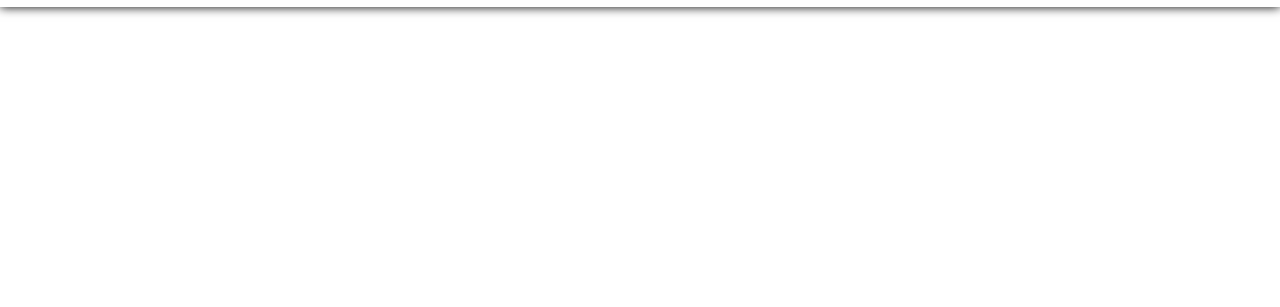
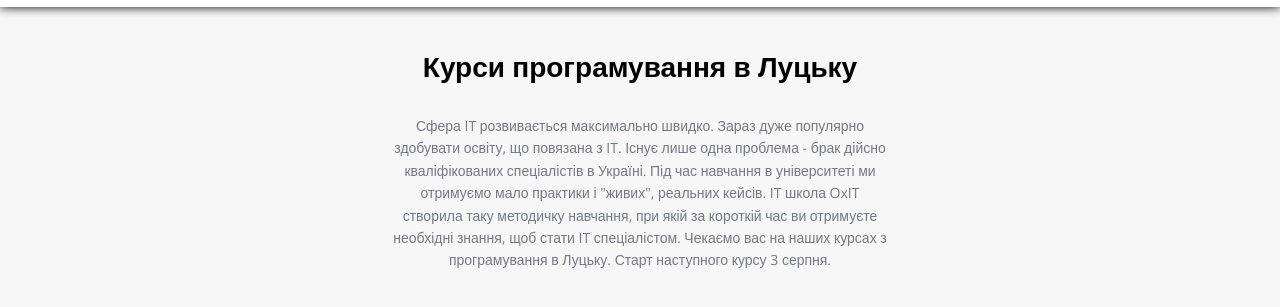
Before and after one commit to ImmortalAmxx/Fourth-Layout, a plain HTML site: page index.html in a window 1280 px wide. Shown: the part 93-400 px from the top of the page. Drawn offline with nearby package versions, Linux system fonts and the light colour scheme.

Commit message:
Add the left content for the future register block.

```diff
--- a/index.html
+++ b/index.html
@@ -17,9 +17,9 @@
       <header>
         <div class="nav-content">
           <div class="nav-menu">
-            <a href="#"
-              ><img class="nav-logo" src="./img/logo_Oxit.png" alt="Oxit Logo"
-            /></a>
+            <a href="#">
+              <img class="nav-logo" src="./img/logo_Oxit.png" alt="Oxit Logo" />
+            </a>
             <nav class="nav-dropdown">
               <ul class="menu-list">
                 <li><a class="menu-link" href="#">Головна</a></li>
@@ -36,6 +36,23 @@
           </div>
         </div>
       </header>
+      <main>
+        <div class="container-reg">
+          <div class="reg-left-content">
+            <h4>Курси програмування в Луцьку</h4>
+            <p class="about-oxit">
+              Сфера IT розвивається максимально швидко. Зараз дуже популярно
+              здобувати освіту, що повязана з IT. Існує лише одна проблема -
+              брак дійсно кваліфікованих спеціалістів в Україні. Під час
+              навчання в університеті ми отримуємо мало практики і "живих",
+              реальних кейсів. IT школа OxIT створила таку методичку навчання,
+              при якій за короткій час ви отримуєте необхідні знання, щоб стати
+              IT спеціалістом. Чекаємо вас на наших курсах з програмування в
+              Луцьку. Старт наступного курсу 3 серпня.
+            </p>
+          </div>
+        </div>
+      </main>
     </div>
     <script src="https://code.jquery.com/jquery-3.6.0.min.js"></script>
     <script src="./js/app.js"></script>
--- a/scss/adaptive.scss
+++ b/scss/adaptive.scss
@@ -1,3 +1,5 @@
+/* Start adaptive */
+
 @media screen and (max-width: 1300px) {
   /* Header */
   header {
--- /dev/null
+++ b/scss/register.scss
@@ -0,0 +1,42 @@
+main {
+	background-color: $light-gray-color;
+	width: 100%;
+}
+
+.main {
+	flex-grow: 1;
+}
+
+.container-reg {
+	background-color: $light-gray-color;
+	display: flex;
+	justify-content: center;
+	align-items: center;
+	padding: 40px 15px;
+}
+
+.reg-left-content {
+	display: flex;
+	flex-direction: column;
+	align-items: center;
+	width: 550px;
+}
+
+.reg-left-content h4 {
+	font-size: 28px;
+	font-weight: 600;
+	text-align: center;
+}
+
+.reg-left-content p {
+	text-align: center;
+	width: 500px;
+	padding-top: 30px;
+	font-weight: 100;
+}
+
+.about-oxit {
+	font-size: 14px;
+	color: $nav-menu-color;
+	line-height: 1.6;
+}
--- a/scss/styles.scss
+++ b/scss/styles.scss
@@ -1,4 +1,5 @@
 @import 'variables';
 @import 'main';
 @import 'header';
+@import 'register';
 @import 'adaptive';
```
Also changed, not shown: css/styles.css, 1 other file.
